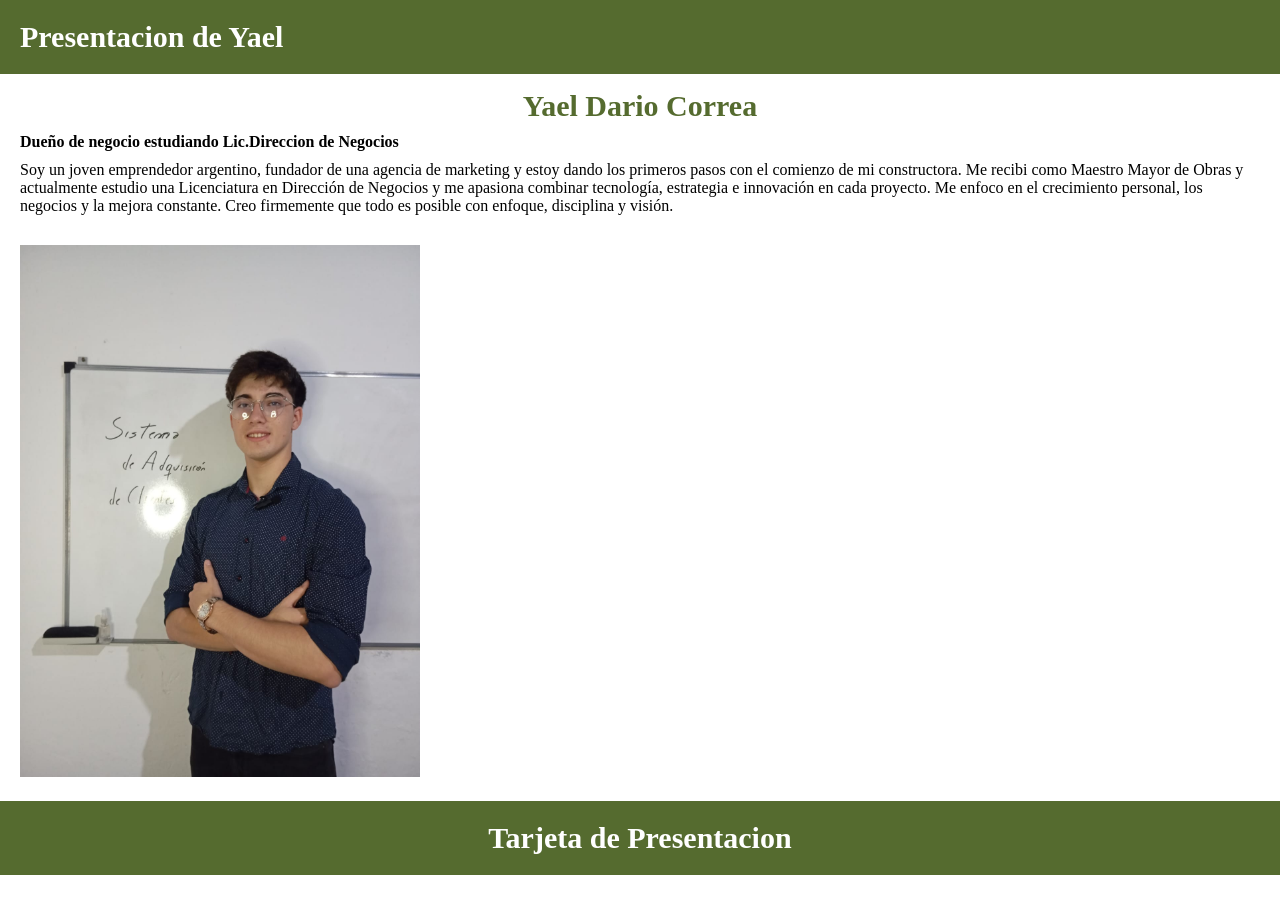
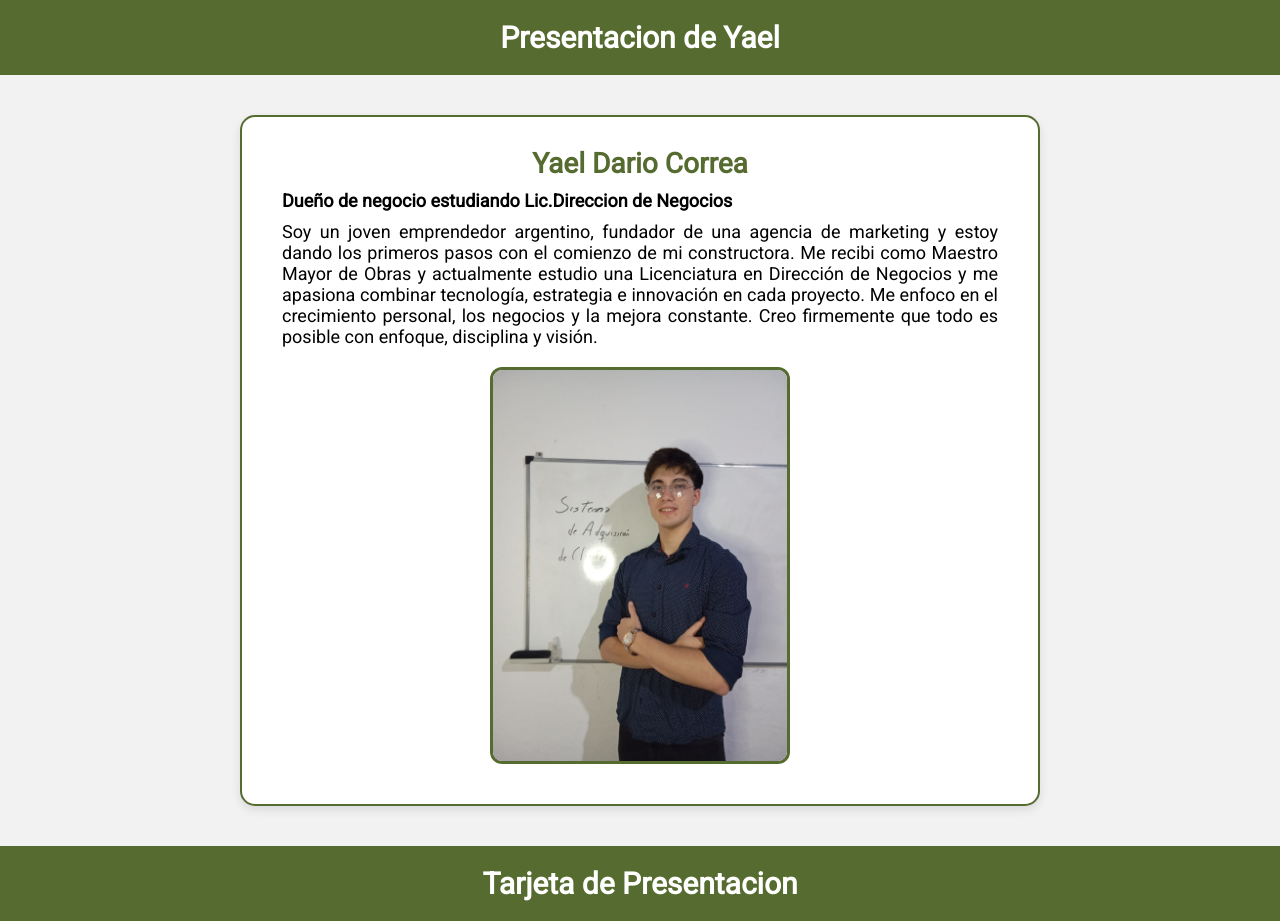
Before and after one commit to yaelcorrea17/Presentaci-n-de-Yael, a plain HTML site: page index.html in a window 1280 px wide. Before the commit the page ends 875 px from the top, so only its background shows below. Drawn offline with Linux system fonts and the light colour scheme.

Commit message:
cambio en el css

```diff
--- a/CSS/style.css
+++ b/CSS/style.css
@@ -1,16 +1,71 @@
-*{
-    margin: 0px;
-    padding: 0px;
+@import url('https://fonts.googleapis.com/css2?family=Roboto&display=swap');
+
+* {
+    margin: 0;
+    padding: 0;
+    box-sizing: border-box;
 }
 
-body{
-    font-family: 'Times New Roman', Times, serif;
+body {
+    font-family: 'Roboto', sans-serif;
+    background-color: #f2f2f2;
+}
+
+header {
+    background-color: darkolivegreen;
+    padding: 20px;
+    text-align: center;
+}
+
+h1 {
+    color: white;
+    font-size: 30px;
+}
+
+main {
+    max-width: 800px;
+    margin: 40px auto;
+    padding: 20px;
     background-color: white;
+    border: 2px solid darkolivegreen;
+    border-radius: 15px;
+    box-shadow: 0 4px 10px rgba(0,0,0,0.1);
 }
-header{background-color: darkolivegreen; padding:20px;}
-h1{color: white; font-size:30px;}
-section div h2{color:darkolivegreen ; text-align: center; font-size: 30px; margin-top: 15px;}
-section div p{ margin: 10px 20px;}
-section div img{width: 400px;margin: 20px ;}
-footer{background-color: darkolivegreen;}
-footer h2{color: white;font-size:30px; text-align: center;padding:20px}
+
+section div h2 {
+    color: darkolivegreen;
+    text-align: center;
+    font-size: 28px;
+    margin-top: 10px;
+}
+
+section div p {
+    margin: 10px 20px;
+    font-size: 18px;
+    text-align: justify;
+}
+
+section div img {
+    display: block;
+    margin: 20px auto;
+    width: 300px;
+    border-radius: 12px;
+    border: 3px solid darkolivegreen;
+    transition: transform 0.3s ease;
+}
+
+section div img:hover {
+    transform: scale(1.05);
+}
+
+footer {
+    background-color: darkolivegreen;
+    margin-top: 40px;
+}
+
+footer h2 {
+    color: white;
+    font-size: 30px;
+    text-align: center;
+    padding: 20px;
+}
```
